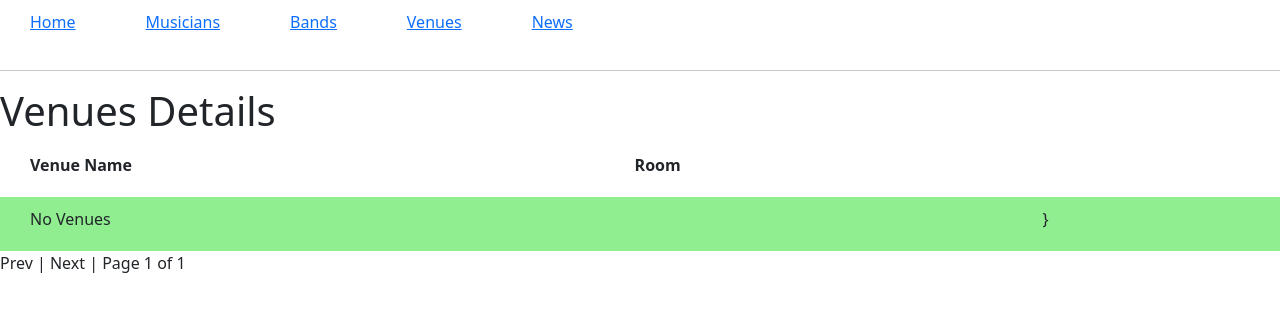
After one commit to agshadow/RiffMates, a Django app: page /bands/venues/ in a window 1280 px wide. The commit adds this page. Shown: the top 312 px of the page. Run offline with Django 4.2, Linux system fonts and the light colour scheme; data that the repository does not hold is empty; some libraries are stand-ins or nearby versions.

Commit message:
added venues screen

```diff
--- a/bands/urls.py
+++ b/bands/urls.py
@@ -7,4 +7,5 @@ urlpatterns = [
     path("musicians/", views.musicians, name="musicians"),
     path("bands/", views.bands, name="bands"),
     path("band/<int:band_id>/", views.band, name="band"),
+    path("venues/", views.venues, name="venues"),
 ]
--- a/bands/views.py
+++ b/bands/views.py
@@ -1,6 +1,6 @@
 from django.shortcuts import render, get_object_or_404
 from django.core.paginator import Paginator
-from bands.models import Musician, Band
+from bands.models import Musician, Band, Venue
 from collections import namedtuple
 
 
@@ -26,14 +26,56 @@ def band(request, band_id):
     return render(request, "band.html", data)
 
 
+def venues(request):
+    all_venues = Venue.objects.all().order_by("name")
+
+    # set up paginator
+    page_data = get_paginator(all_venues, request, 3)
+    (page, page_tracker) = page_data
+
+    # return data
+    data = {
+        "venues": page.object_list,
+        "page": page,
+        "page_tracker": page_tracker,
+    }
+    return render(request, "venues.html", data)
+
+
 def bands(request):
     all_bands = Band.objects.all().order_by("name")
-    for i in all_bands:
-        print(i.name)
-        print("all bands = ", i.musicians.all().order_by("last_name"))
 
     # set up paginator
-    paginator = Paginator(all_bands, 5)  # 5 items per page
+    page_data = get_paginator(all_bands, request, 3)
+    (page, page_tracker) = page_data
+
+    data = {
+        "bands": page.object_list,
+        "page": page,
+        "page_tracker": page_tracker,
+    }
+    print(data)
+    return render(request, "bands.html", data)
+
+
+def musicians(request):
+    all_musicians = Musician.objects.all().order_by("last_name")
+
+    # set up paginator
+    page_data = get_paginator(all_musicians, request, 3)
+    (page, page_tracker) = page_data
+
+    data = {
+        "musicians": page.object_list,
+        "page": page,
+        "page_tracker": page_tracker,
+    }
+    return render(request, "musicians.html", data)
+
+
+def get_paginator(all_objects, request, items_per_page):
+    # set up paginator
+    paginator = Paginator(all_objects, items_per_page)  # 5 items per page
 
     # take page number from request if it exists into page_num as a integer
     page_num = request.GET.get("page", 1)  # defaults to 1 if none exist
@@ -48,37 +90,4 @@ def bands(request):
     # get the page from the pagnator
     page = paginator.page(page_num)
     page_tracker = Page_tracker(page_num, paginator.num_pages)
-
-    data = {
-        "bands": page.object_list,
-        "page": page,
-        "page_tracker": page_tracker,
-    }
-    print(data)
-    return render(request, "bands.html", data)
-
-
-def musicians(request):
-    all_musicians = Musician.objects.all().order_by("last_name")
-    paginator = Paginator(all_musicians, 5)  # 5 items per page
-
-    page_num = request.GET.get("page", 1)  # defaults to 1 if none exist
-    page_num = int(page_num)  # convert into integer
-
-    if page_num < 1:
-        page_num = 1
-    elif page_num > paginator.num_pages:
-        page_num = paginator.num_pages
-
-    page = paginator.page(page_num)
-    page_tracker = Page_tracker(page_num, paginator.num_pages)
-
-    data = {
-        "musicians": page.object_list,
-        "page": page,
-        "page_tracker": page_tracker,
-    }
-    print(data)
-    print("musicians")
-
-    return render(request, "musicians.html", data)
+    return (page, page_tracker)
--- a/templates/base.html
+++ b/templates/base.html
@@ -25,6 +25,7 @@
         <TD><a href={% url 'home' %}>Home</a></TD>
         <TD><a href={% url 'musicians' %}>Musicians</a></TD>
         <TD><a href={% url 'bands' %}>Bands</a></TD>
+        <TD><a href={% url 'venues' %}>Venues</a></TD>
         <TD><a href={% url 'news_advanced' %}>News</a></TD>
       </TR>
     </table>
--- /dev/null
+++ b/templates/venues.html
@@ -0,0 +1,43 @@
+<!-- RiffMates/templates/bands.html -->
+{% extends "base.html" %} {% block title %} {{block.super}}: Venues Details
+{%endblock %} {% block content %}
+<h1 class="text-dark">Venues Details</h1>
+<table style="width:100%" >
+  <tr >
+    <th>Venue Name</th>
+    <th>Room</th>
+  </tr>
+  {% for venue in venues %}
+  <tr style='background-color:{% cycle 'LightGray' 'SeaShell' %}' >
+    <td>{{venue.name}}</a></td>
+    <td>{% for room in venue.room_set.all %}{{room.name}}<BR>{%empty%} - <BR>{% endfor%}</td>
+  </tr>
+  {% empty %}
+  <tr style='background-color:{% cycle 'LightGreen' 'SeaShell' %}' >
+    <td>No Venues</td><td></td><td>}</td>
+  </tr>
+  {% endfor %}
+  </table>
+
+  {% if page.has_other_pages %}
+    {% if page.has_previous %}
+      <a href = "{% url 'venues' %}?page={{page.previous_page_number}}">
+        Prev
+      </a> &nbsp;&nbsp;&nbsp;
+    {% else %}
+        Prev
+    {% endif %}
+    |
+    {% if page.has_next %}
+      <a href = "{% url 'venues' %}?page={{page.next_page_number}}">
+        Next
+      </a> &nbsp;&nbsp;&nbsp;
+      {% else %}
+      Next
+    {% endif %}
+  {% else %}
+  Prev | Next
+  {% endif %}
+  | Page {{page_tracker.current}} of {{page_tracker.total}}
+
+{%endblock content %}
```
